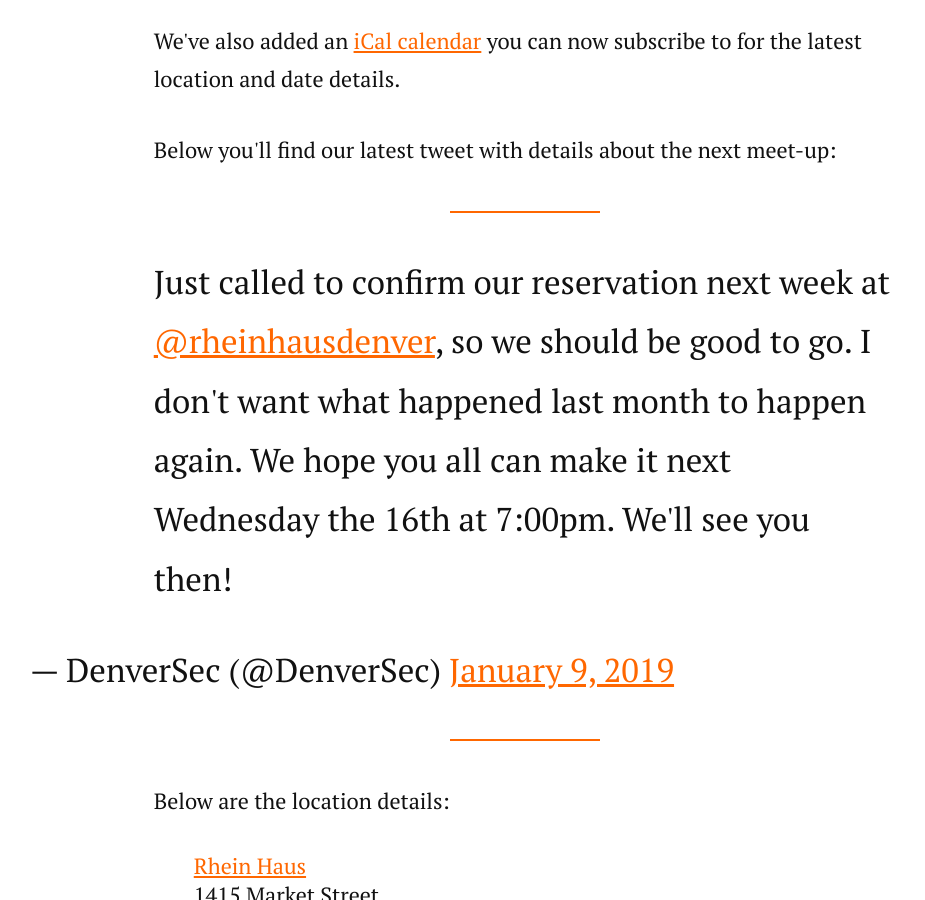
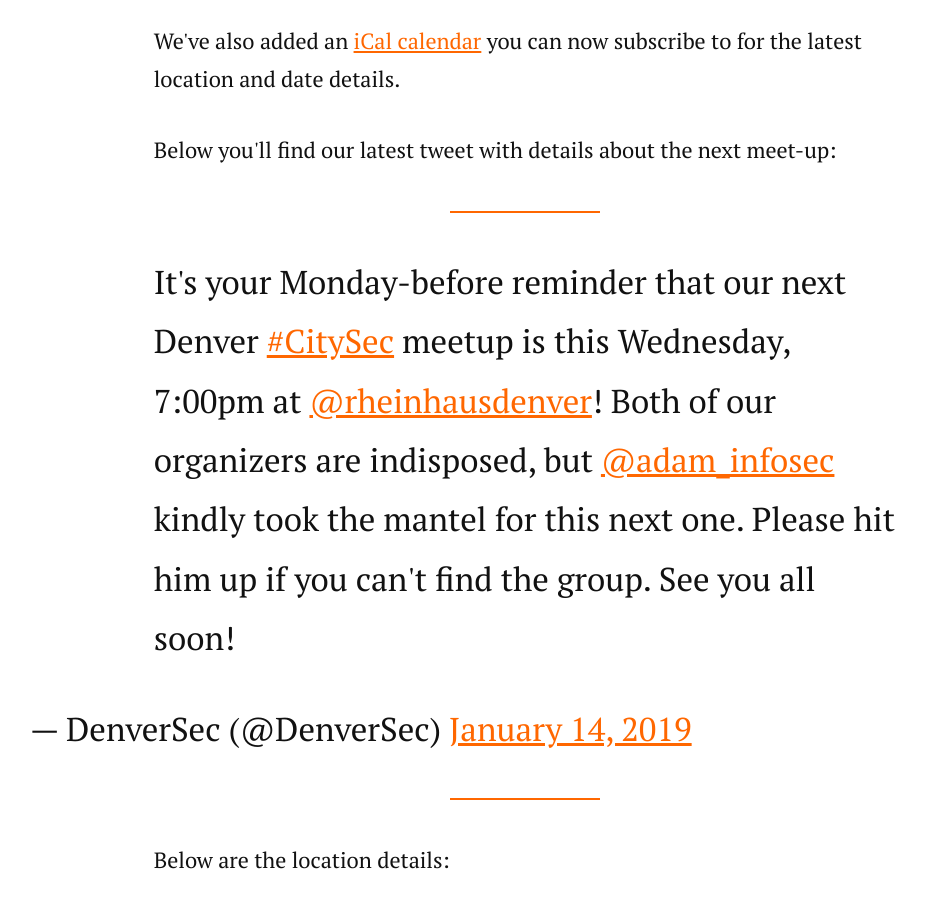
Before and after one commit to denversec/denversec.github.io, a Jekyll site: the page built from index.html, in a window 1280 px wide and 900 px high, scrolled down 961 px. Shown: the whole window, without its empty margins (115-1040 px from the left). Built offline with Jekyll 4.4.1, drawn with Linux system fonts in a browser that asks for light colours; nearby versions of some CDN libraries; comment, search, counter and statistics services are not loaded.

Commit message:
Update with latest Tweet

```diff
--- a/index.html
+++ b/index.html
@@ -13,7 +13,7 @@
   <p>We've also added an <a href="/meetups.ics">iCal calendar</a> you can now subscribe to for the latest location and date details.
   <p>Below you'll find our latest tweet with details about the next meet-up:</p>
   <p>
-    <blockquote class="twitter-tweet" data-partner="tweetdeck"><p lang="en" dir="ltr">Just called to confirm our reservation next week at <a href="https://twitter.com/rheinhausdenver?ref_src=twsrc%5Etfw">@rheinhausdenver</a>, so we should be good to go. I don&#39;t want what happened last month to happen again. We hope you all can make it next Wednesday the 16th at 7:00pm. We&#39;ll see you then!</p>&mdash; DenverSec (@DenverSec) <a href="https://twitter.com/DenverSec/status/1083120899174236160?ref_src=twsrc%5Etfw">January 9, 2019</a></blockquote>
+    <blockquote class="twitter-tweet" data-lang="en"><p lang="en" dir="ltr">It&#39;s your Monday-before reminder that our next Denver <a href="https://twitter.com/hashtag/CitySec?src=hash&amp;ref_src=twsrc%5Etfw">#CitySec</a> meetup is this Wednesday, 7:00pm at <a href="https://twitter.com/rheinhausdenver?ref_src=twsrc%5Etfw">@rheinhausdenver</a>! Both of our organizers are indisposed, but <a href="https://twitter.com/adam_infosec?ref_src=twsrc%5Etfw">@adam_infosec</a> kindly took the mantel for this next one. Please hit him up if you can&#39;t find the group. See you all soon!</p>&mdash; DenverSec (@DenverSec) <a href="https://twitter.com/DenverSec/status/1084932220081471488?ref_src=twsrc%5Etfw">January 14, 2019</a></blockquote>
     <script async src="https://platform.twitter.com/widgets.js" charset="utf-8"></script>
   </p>
   <p>Below are the location details:</p>
```
